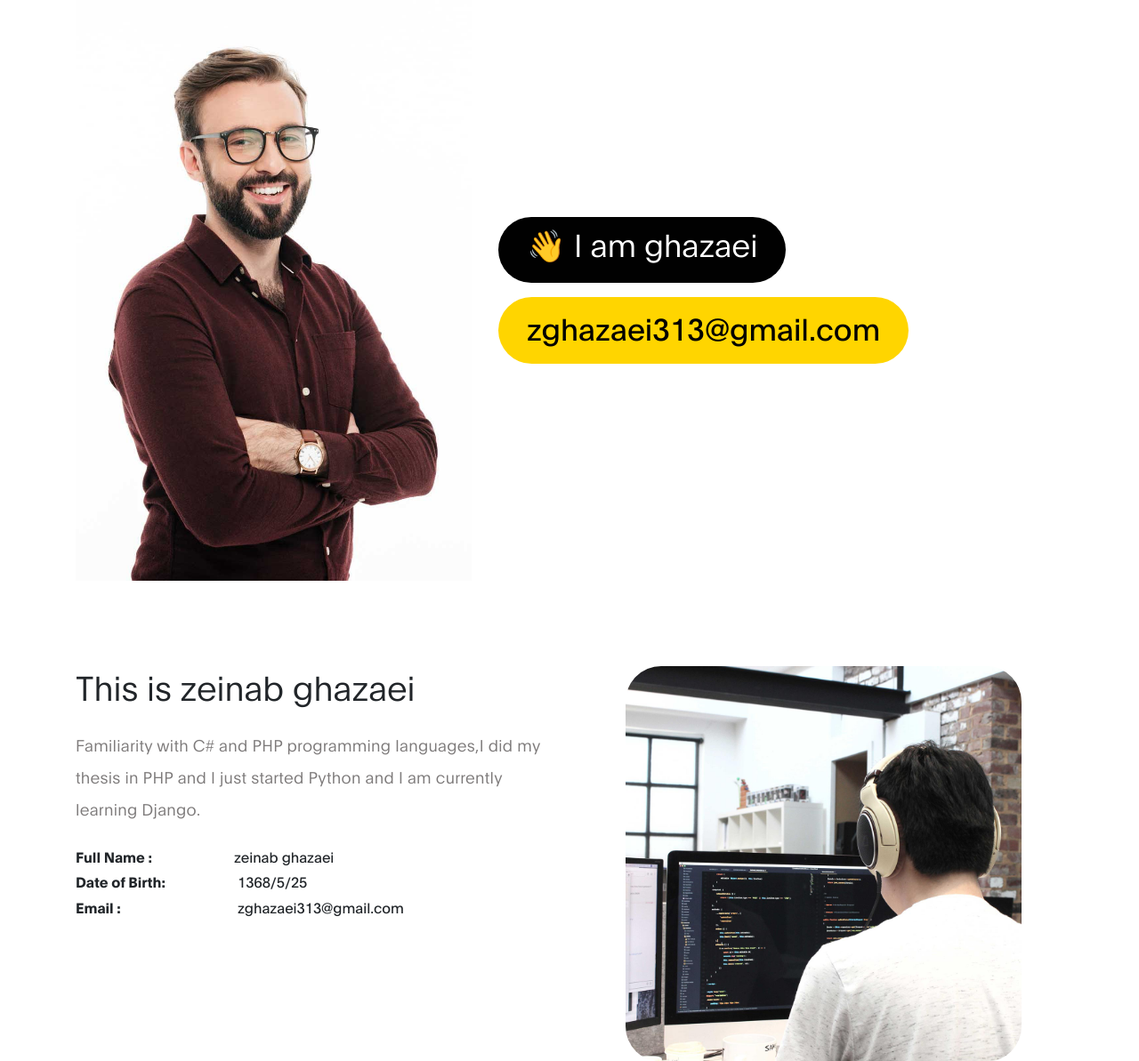
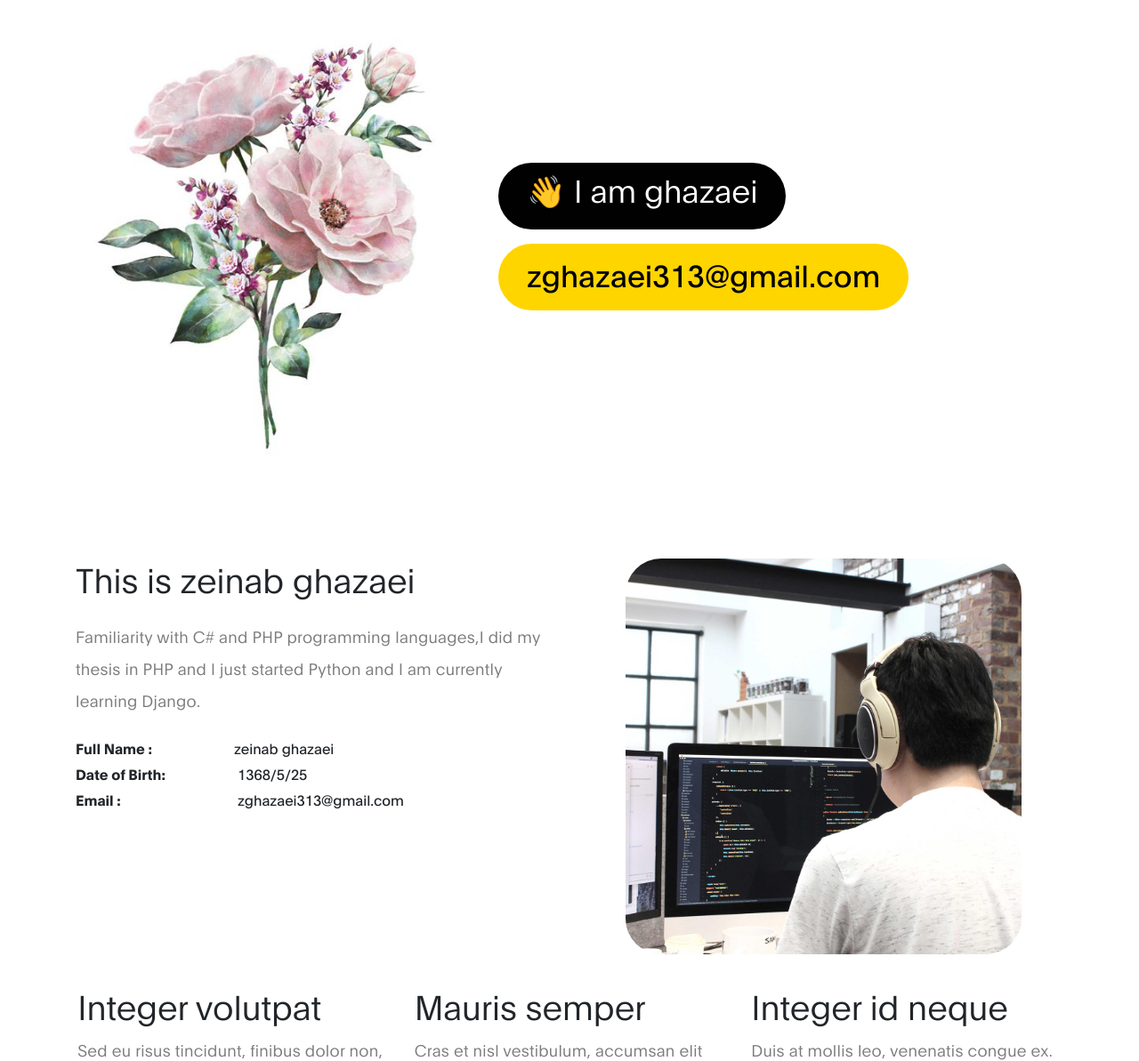
Before and after one commit to zeinab313/mysitecv, a Django app: page / in a window 1280 px wide. Shown: the top 1193 px of the page at 89% size. Run offline with Django 5.2, Linux system fonts and the light colour scheme; some libraries are stand-ins or nearby versions.

Commit message:
change image
change image orginal template intent image flower

```diff
--- a/templates/cvsite/index.html
+++ b/templates/cvsite/index.html
@@ -74,7 +74,7 @@ https://www.tooplate.com/view/2120-ben-resume
             <div class="row">
 
                   <div class="mx-auto col-lg-5 col-md-5 col-10">
-                      <img src="{%static 'images/ben.jpg'%}" class="img-fluid" alt="Ben Resume HTML Template">
+                      <img src="{%static 'images/beni.jpg'%}" class="img-fluid" alt="Ben Resume HTML Template">
                   </div>
 
                    <div class="d-flex flex-column justify-content-center align-items-center col-lg-7 col-md-7 col-12">
```
Also changed, not shown: statics/images/ben.jpg (deleted), statics/images/beni.jpg (added).
